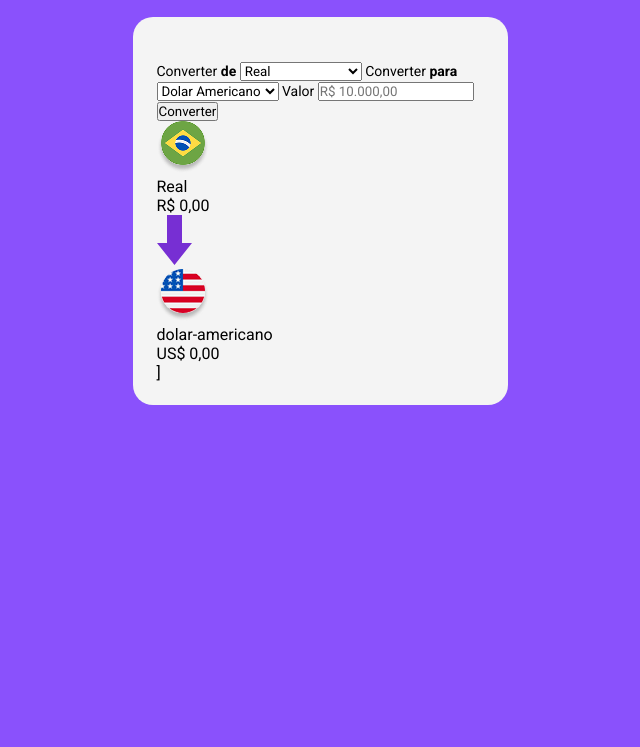
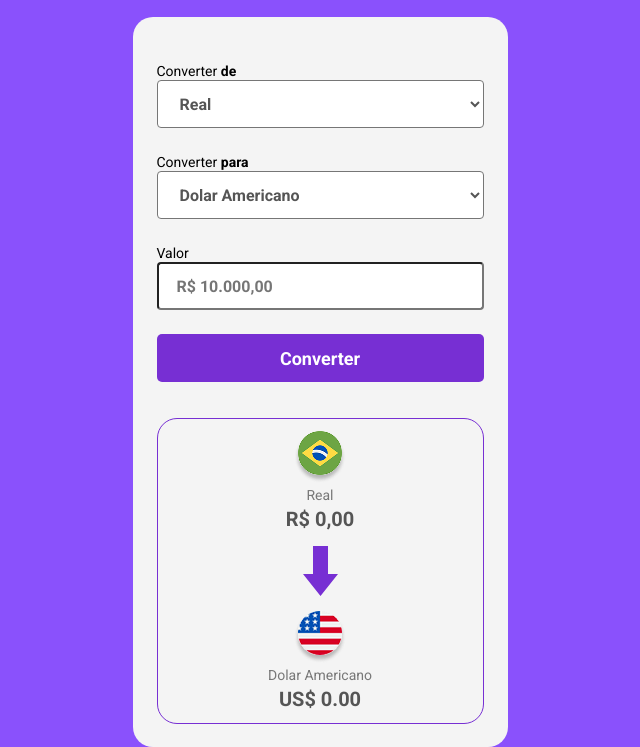
Before and after one commit to M4X-OLIVEIRA/Meus-Primeiros-Projetos, a plain HTML site: page Desafio.js/index.html in a window 1280 px wide. Shown: the part 323-1070 px from the top of the page, without its empty margins (320-960 px from the left). Before the commit the page ends 800 px from the top, so only its background shows below. Drawn offline with Linux system fonts and the light colour scheme.

Commit message:
Organização de classes do HTML e criação do design no CSS

```diff
--- a/Desafio.js/index.html
+++ b/Desafio.js/index.html
@@ -10,6 +10,7 @@
     <link rel="preconnect" href="https://fonts.gstatic.com" crossorigin>
     <link href="https://fonts.googleapis.com/css2?family=Roboto:ital,wght@0,100..900;1,100..900&display=swap"
         rel="stylesheet">
+    <script src="index.js"></script>
 
     <link rel="stylesheet" href="styles.css">
 </head>
@@ -48,18 +49,18 @@
 
 
         <section>
-            <div>
+            <div class="currency-box">
                 <img src="Assets/real.png" alt="logo-moeda-a-converter">
-                <p>Real</p>
-                <p>R$ 0,00</p>
+                <p class="currency">Real</p>
+                <p class="currency-value">R$ 0,00</p>
             </div>
 
-            <img src="Assets/arrow.svg" alt="seta">
+            <img class="arrow-img" src="Assets/arrow.svg" alt="seta">
 
-            <div>
+            <div class="currency-box">
                 <img src="Assets/dolar.png" alt="logo-moeda-convertida">
-                <p>dolar-americano</p>
-                <p>US$ 0,00</p>]
+                <p class="currency">Dolar Americano</p>
+                <p class="currency-value">US$ 0.00</p>
             </div>
         </section>
 
--- a/Desafio.js/styles.css
+++ b/Desafio.js/styles.css
@@ -3,6 +3,7 @@
     padding: 0;
     box-sizing: border-box;
     font-family: 'Roboto', sans-serif;
+    outline: none;
 }
 
 body {
@@ -10,6 +11,7 @@ body {
 }
 
 .logo {
+    background: #772fd3;
     width: 300px;
     height: 300px;
     display: block;
@@ -20,7 +22,7 @@ main {
     width: 375px;
     background: #f4f4f4;
     border-radius: 20px;
-    margin: 0 auto;
+    margin: 0 auto 40px;
     padding: 44px 24px 23px;
 }
 
@@ -29,3 +31,70 @@ label {
     font-weight: 400;
     font-size: 14px;
 }
+
+select,
+input {
+    background: #fff;
+    border: 1px splid #bbb;
+    border-radius: 4px;
+    height: 48px;
+    width: 100%;
+    margin-bottom: 24px;
+    padding-left: 18px;
+    font-weight: 700;
+    font-size: 16px;
+    color: #555555;
+    cursor: pointer;
+}
+
+button {
+    background: #772fd3;
+    border-radius: 5px;
+    width: 100%;
+    border: none;
+    height: 48px;
+    color: #fff;
+    font-size: 18px;
+    font-weight: 700;
+    cursor: pointer;
+}
+
+button:hover {
+    opacity: 0.8;
+}
+
+button:active {
+    opacity: 0.6;
+}
+
+section {
+    border: 1px solid #772fd3;
+    border-radius: 20px;
+    margin-top: 36px;
+    padding: 12px;
+    display: flex;
+    flex-direction: column;
+    align-items: center;
+}
+
+.arrow-img {
+    margin: 15px 0;
+}
+
+.currency-box {
+    display: flex;
+    flex-direction: column;
+    align-items: center;
+    gap: 4px;
+}
+
+.currency {
+    color: #777777;
+    font-size: 14px;
+}
+
+.currency-value {
+    color: #555555;
+    font-weight: 700;
+    font-size: 20px;
+}
```
